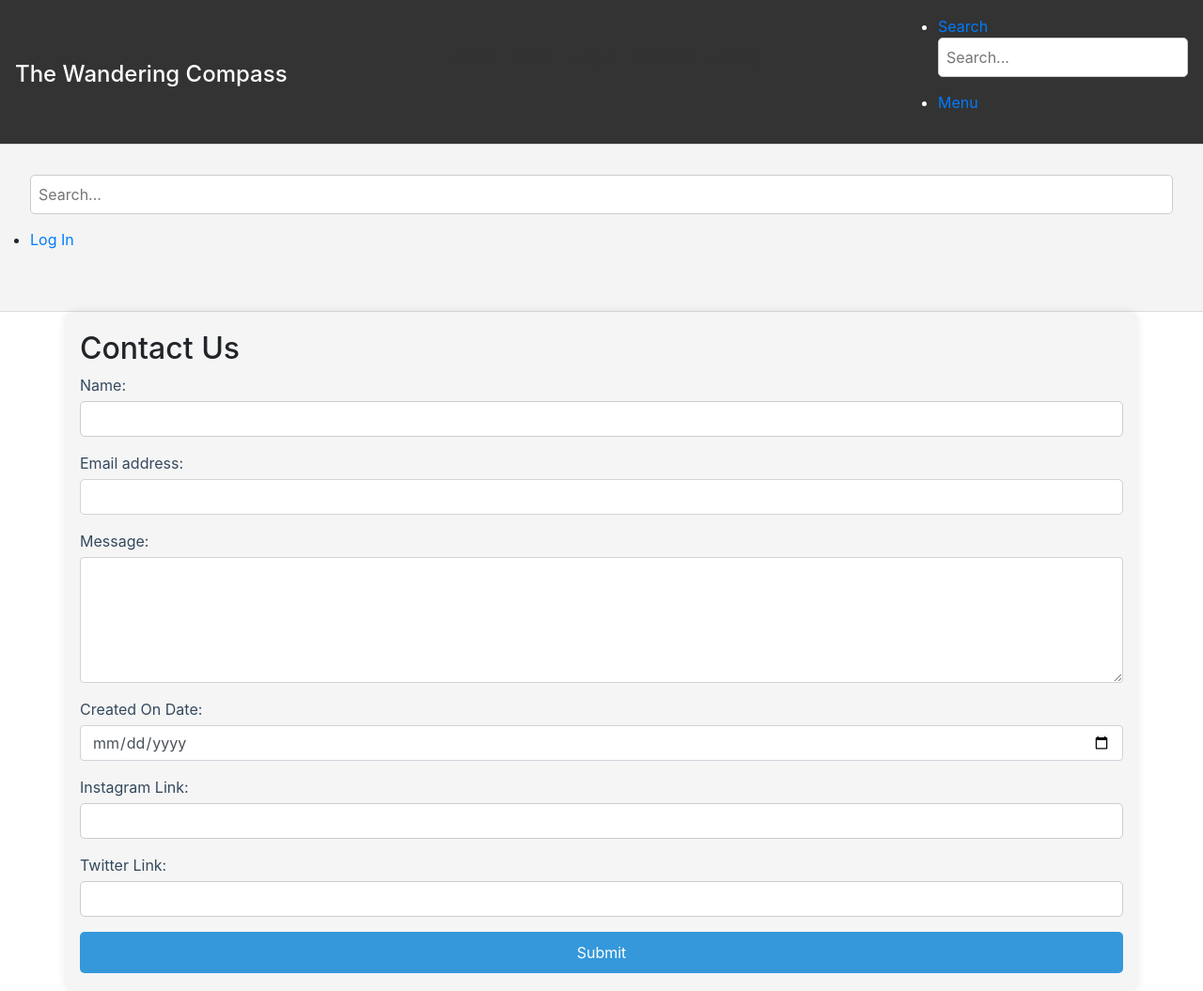
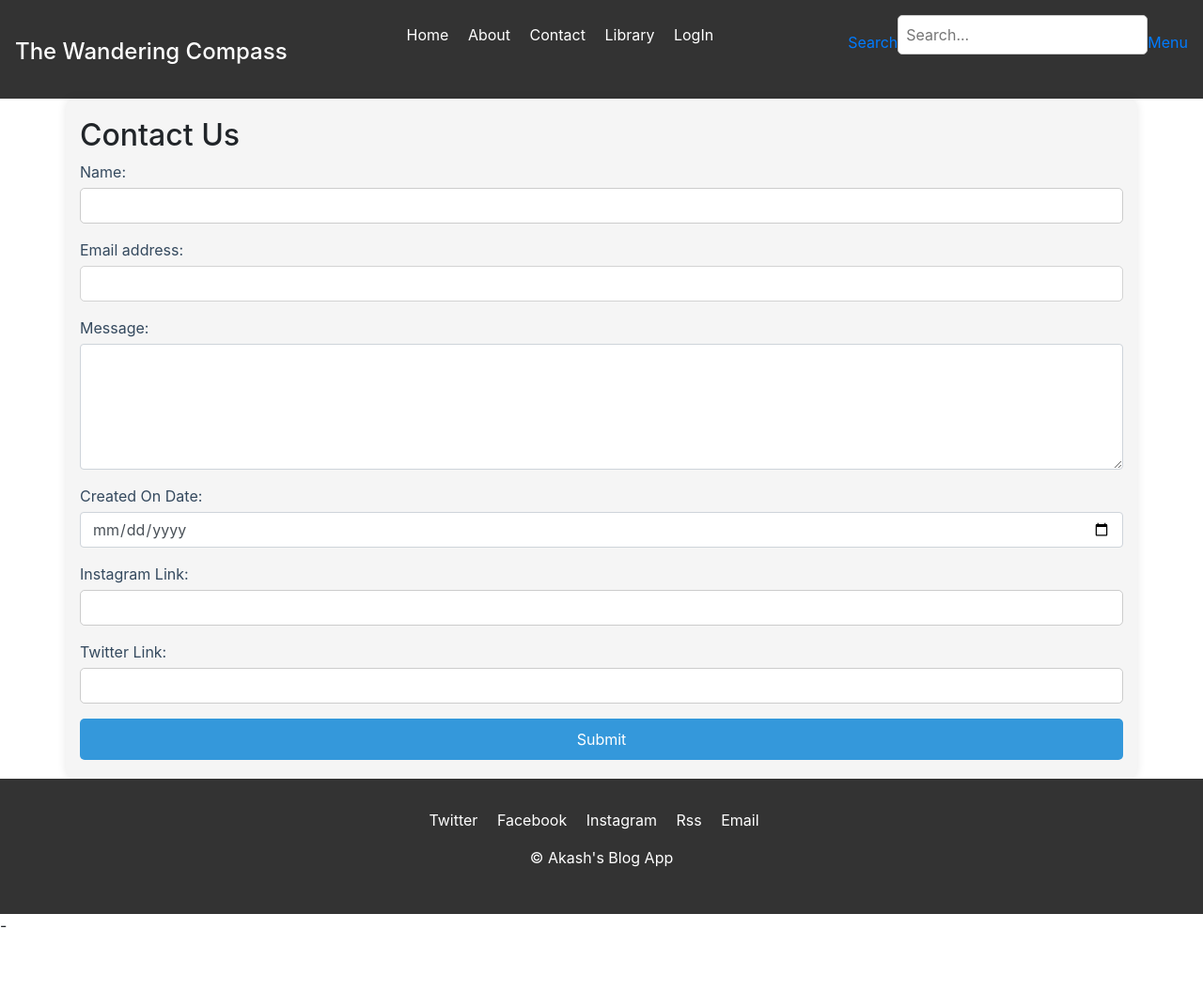
Before and after one commit to Akash-cloud-hub/BlogApp, a Flask app: page /contact in a window 1280 px wide. Shown: the top 1055 px of the page at 94% size. After the commit the page ends 987 px from the top, so only its background shows below. Run offline with Flask 3, Linux system fonts and the light colour scheme.

Commit message:
Implementing pagination

```diff
--- a/main.py
+++ b/main.py
@@ -73,7 +73,7 @@
     else:
         return redirect(url_for('home'))
 
-@app.route("/Library",methods=['GET'])
+@app.route("/Library/",methods=['GET'])
 def postlibrary():
     if request.method == 'GET':
         records = performCRUD(f"Select * From Posts")
@@ -81,7 +81,7 @@
         print(posts)
         n = 4
         last = math.ceil(len(posts)/n)
-        page = request.args.get('page',default = 2 , type = int)
+        page = request.args.get('page')
         print('page:' , page)
         if not str(page).isnumeric():
             page = 1
@@ -103,7 +103,7 @@
             next = '/?page=' + str(page + 1)
 
 
-        return render_template('library_posts.html' , posts = posts , prev = prev , next = next)
+        return render_template('library_posts.html' , posts = posts , prev = prev , next = next , NameOfUser = session.get('NameOfUser'))
     else:
         error = {'error_message': 'Request failed , please make a Get Request ! ' }
         return render_template('error.html', error=error)
@@ -187,6 +187,11 @@
             # return redirect(url_for('login'))
 
     return render_template('login.html')
+
+@app.route('/logout')
+def logout():
+    session.clear()
+    return redirect(url_for('login'))
 
 @app.route('/create_post',methods=['POST','GET'])
 def create_post():
--- a/static/css/base.css
+++ b/static/css/base.css
@@ -2,6 +2,9 @@
 body, ul, ol, h1, h2, h3, h4, h5, h6, p, blockquote, figure, dl, dd {
     margin: 0;
     padding: 0;
+}
+body{
+    background: #333;
 }
 
 /* Set box-sizing to border-box for all elements */
@@ -35,7 +38,7 @@
 }
 
 .links ul li a {
-    color: #fff;
+    color: #ffffff;
     text-decoration: none;
     transition: color 0.3s ease;
 }
@@ -65,15 +68,11 @@
     margin-bottom: 1rem;
 }
 
-.links ul li a {
-    color: #333;
-    text-decoration: none;
-    transition: color 0.3s ease;
-}
-
-.links ul li a:hover {
-    color: #555;
-}
+.search{
+display: flex;
+flex-direction: row;
+justify-content: space-between;
+align-items: center;}
 
 /* Styling for actions */
 .actions.stacked {
--- a/templates/base.html
+++ b/templates/base.html
@@ -20,9 +20,13 @@
                 <ul>
                     <li><a href="{{url_for('home')}}">Home</a></li>
                     <li><a href="{{url_for('about')}}">About</a></li>
-                    <li><a href="{{url_for('login')}}">Log In</a></li>
                     <li><a href="{{url_for('contact')}}">Contact</a></li>
                     <li><a href="{{url_for('postlibrary')}}">Library</a></li>
+                    {% if NameOfUser %}
+                        <li><a href="{{url_for('logout')}}">Log out , {{NameOfUser}}</a></li>
+                    {% else %}
+                        <li><a href="{{url_for('login')}}">LogIn</a></li>
+                    {% endif %}
                 </ul>
             </nav>
 
@@ -34,30 +38,11 @@
                         <form id="search" action="#" method="get">
                             <input type="text" name="query" placeholder="Search..."/>
                         </form>
-                    </li>
-                    <li class="menu">
                         <a class="fa-bars" href="#menu">Menu</a>
                     </li>
                 </ul>
             </nav>
         </header>
-
-<!--        menu-->
-        <section id="menu">
-<!--            search-->
-            <section>
-                <form class="search" action="#" method="get">
-                    <input type="text" name="query" placeholder="Search..."/>
-                </form>
-            </section>
-
-<!--            Actions-->
-            <section>
-                <ul class="actions stacked">
-                    <li><a href="#" class="button large fit">Log In</a></li>
-                </ul>
-            </section>
-        </section>
 
 <!--        Main-->
         <div id="main">
```
Also changed, not shown: templates/library_posts.html (+5 -4 lines).
